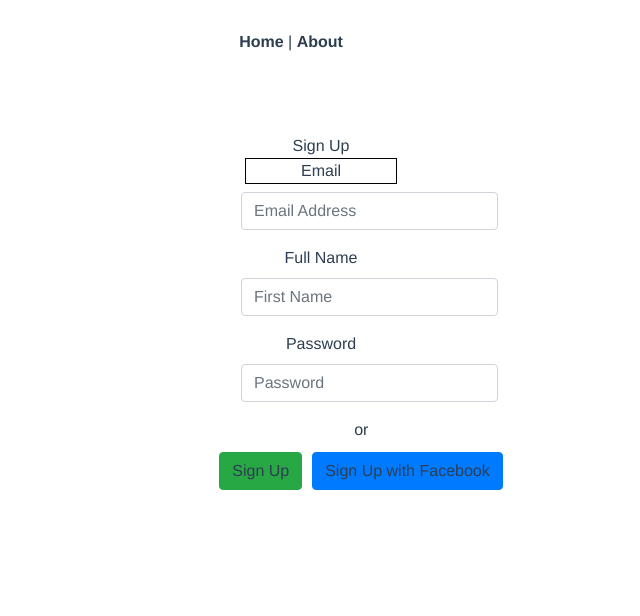
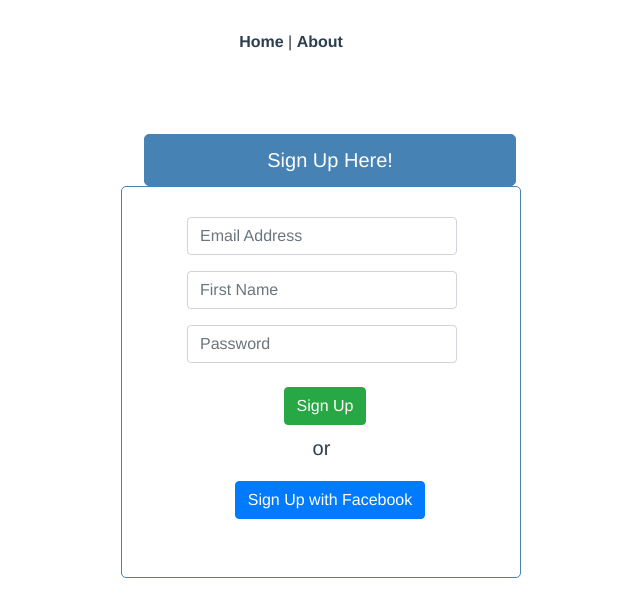
Before and after one commit to MoviesAPI/Movies-client, a Vue app in the folder client/: page /signup in a window 1280 px wide. Shown: the top 616 px of the page, without its empty margins (349-989 px from the left). Built offline with nearby package versions, Linux system fonts and the light colour scheme.

Commit message:
third commit

```diff
--- a/client/src/components/SignupForm.vue
+++ b/client/src/components/SignupForm.vue
@@ -1,30 +1,33 @@
 <template>
     <div id="signupbox" style="display:block; margin-top:50px" class="mainbox col-md-6 col-md-offset-3 col-sm-8 col-sm-offset-2">
         <div class="panel-heading">
-            <div class="panel-title">Sign Up</div>
+            <div class="panel-title">Sign Up Here!</div>
         </div>
 
         <div class="panel-body" >
             <form id="signupform" class="form-horizontal" role="form">
 
                 <div class="form-group">
-                <label id="label" for="email" class="col-md-3 control-label">Email</label>
                     <div class="col-md-9 center">
                         <input type="text" class="form-control" name="email" placeholder="Email Address">
                     </div>
                 </div>
 
                 <div class="form-group">
-                    <label for="firstname" class="col-md-3 control-label">Full Name</label>
                         <div class="col-md-9">
                             <input type="text" class="form-control" name="firstname" placeholder="First Name">
                          </div>
                         </div>
                 <div class="form-group">
-                    <label for="password" class="col-md-3 control-label">Password</label>
                         <div class="col-md-9">
                             <input type="password" class="form-control" name="passwd" placeholder="Password">
                         </div>
+                </div>
+
+                <div style="margin-top:10px" class="form-button">
+                    <div class="col-sm-12 controls">
+                        <a id="btn-signup"  class="btn btn-success">Sign Up</a>
+                    </div>
                 </div>
 
                 <div id="or" class="form-button">
@@ -34,8 +37,7 @@
                 </div>
                 <div style="margin-top:10px" class="form-button">
                     <div class="col-sm-12 controls">
-                        <a id="btn-login"  class="btn btn-success">Sign Up  </a>
-                        <a id="btn-fblogin"  class="btn btn-primary">Sign Up with Facebook</a>
+                        <a id="btn-fbsignup"  class="btn btn-primary">Sign Up with Facebook</a>
                     </div>
                 </div>
 
@@ -57,30 +59,62 @@ export default {
 <!-- Add "scoped" attribute to limit CSS to this component only -->
 
 <style>
-#btn-fblogin {
+#btn-fbsignup {
   margin-left: 10px;
+  color: white;
   /* border: 1px solid black; */
 }
 
+#btn-signup{
+    color: white;
+}
+
 #signupbox {
-  margin-left: 350px;
-  /* border: 1px solid black; */
+    margin-left: 350px
+}
+
+#signupform{
+    border:1px solid steelblue;
+	width: 400px;
+	margin-left: auto;
+	margin-right: auto;
+	padding:30px 20px 50px 20px;
+	background-color: white;
+	text-align: center;
+	border-radius: 5px;
+}
+
+.panel-heading{
+    margin-left: 128px;
+    border: 1px solid steelblue;
+    width: 61%;
+    border-radius: 5px;
+    padding: 10px;
+    font-size: 20px;
+    background-color: steelblue;
+}
+
+.panel-title{
+    color: white;
 }
 
 .form-control {
-  margin-left: 210px;
+  margin-left: 30px;
   /* border: 1px solid black; */
-    width: 60%;
+    width: 270px;
 
 }
 
 .form-button {
-  margin-right: -80px;
+    padding: 8px;
+    margin-right: -8px;
   /* border: 1px solid black; */
 }
 
 #or {
-  margin-right: -300px;
+    padding: 0px;
+  margin-right: -110px;
+  font-size: 20px;
   /* border: 1px solid black; */
 }
 
```
